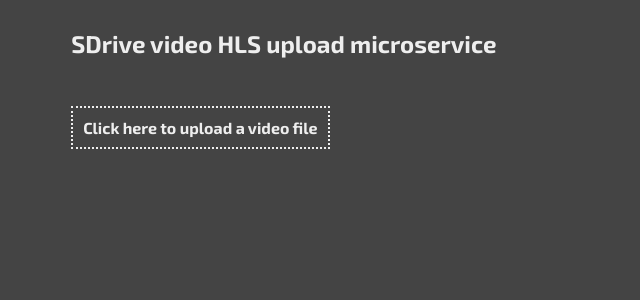
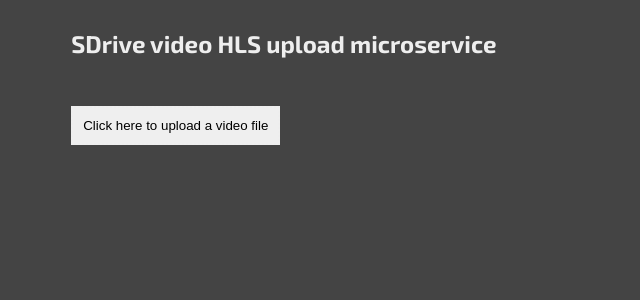
Before and after one commit to robbestad/sdrive-upload-microservice, a SvelteKit app: page / in a window 1280 px wide. Shown: the top 300 px of the page, without its empty margins (0-640 px from the left). Built offline with nearby package versions, Linux system fonts and the light colour scheme.

Commit message:
made more a11y friendly

```diff
--- a/src/routes/+page.svelte
+++ b/src/routes/+page.svelte
@@ -141,9 +141,12 @@
 <form on:submit|preventDefault={uploadFile}>
   <input type="file" name="uploadfile" id="uploadfile" on:change={handleFileChange} accept="video/*" />
 </form>
-<div id="uploadArea" on:click={() => uploadfile.click()}>
+<button id="uploadArea"
+     on:click={() => document.getElementById('uploadfile').click()}
+     on:keydown={(e) => e.key === 'Enter' && document.getElementById('uploadfile').click()}
+     tabindex="0">
   Click here to upload a video file
-</div>
+</button>
 
 {#if selectedFile}
   <p>Selected file: {selectedFile.name}</p>
```
